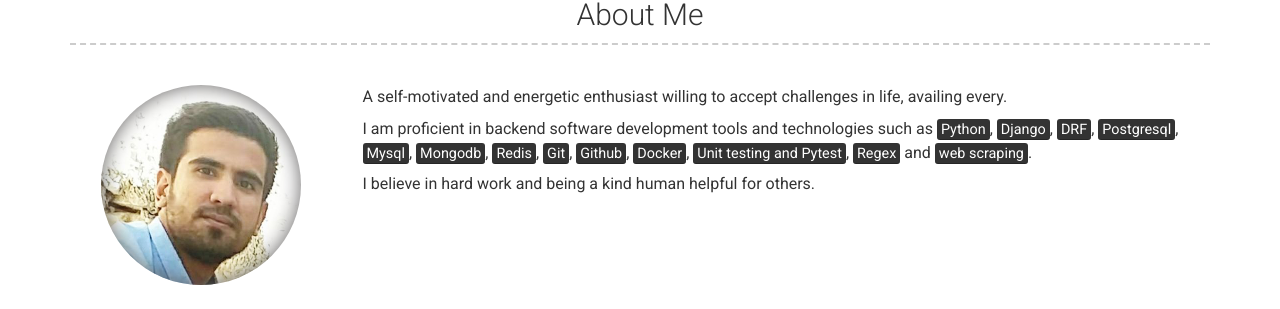
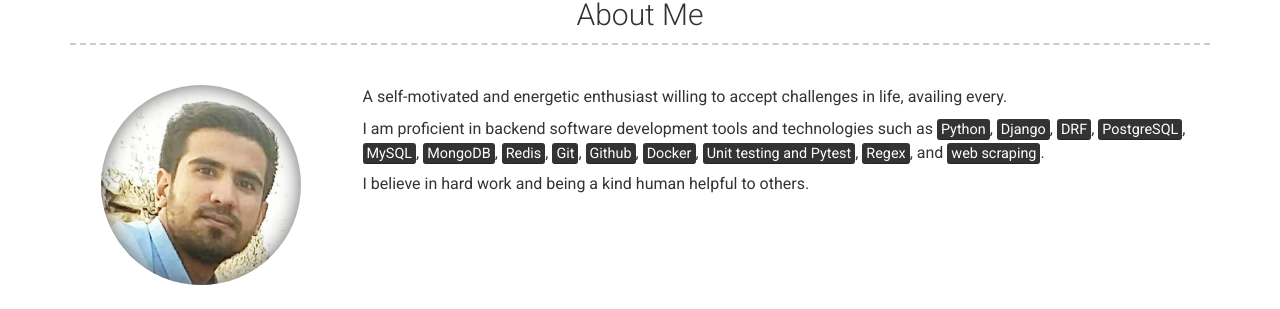
Before and after one commit to mohsenhsz/mohsenhsz.github.io, a Jekyll site: the page built from index.md, in a window 1280 px wide. Shown: the part 217-526 px from the top of the page. Built offline with Jekyll 4.4.1, drawn with Linux system fonts in a browser that asks for light colours; nearby versions of some CDN libraries.

Commit message:
Update _config.yml

```diff
--- a/_config.yml
+++ b/_config.yml
@@ -49,9 +49,9 @@ about_profile_image: images/profile.jpg # Directory of profile image (eg. images
 about_content: | # this will include new lines to allow paragraphs
   A self-motivated and energetic enthusiast willing to accept challenges in life, availing every.
 
-  I am proficient in backend software development tools and technologies such as <mark>Python</mark>, <mark>Django</mark>, <mark>DRF</mark>, <mark>Postgresql</mark>, <mark>Mysql</mark>, <mark>Mongodb</mark>, <mark>Redis</mark>, <mark>Git</mark>, <mark>Github</mark>, <mark>Docker</mark>, <mark>Unit testing and Pytest</mark>, <mark>Regex</mark> and <mark>web scraping</mark>.
+  I am proficient in backend software development tools and technologies such as <mark>Python</mark>, <mark>Django</mark>, <mark>DRF</mark>, <mark>PostgreSQL</mark>, <mark>MySQL</mark>, <mark>MongoDB</mark>, <mark>Redis</mark>, <mark>Git</mark>, <mark>Github</mark>, <mark>Docker</mark>, <mark>Unit testing and Pytest</mark>, <mark>Regex</mark>, and <mark>web scraping</mark>.
 
-  I believe in hard work and being a kind human helpful for others.
+  I believe in hard work and being a kind human helpful to others.
 
 # Projects Section
 # projects_title: Projects #(Use this to override about projects section title)
```
